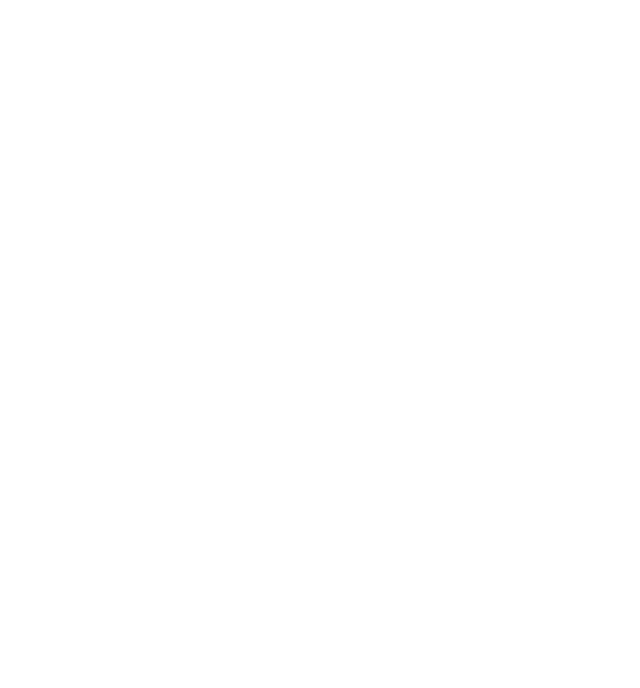
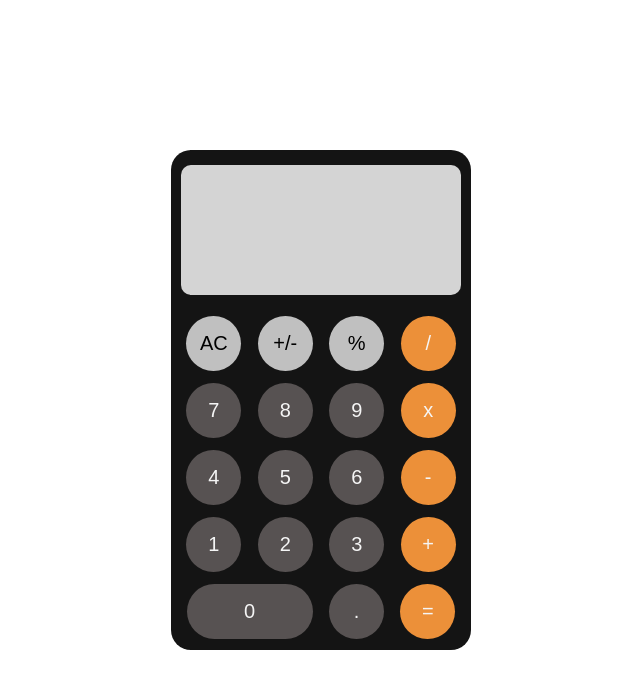
Before and after one commit to dhomimonteiro/Calculator-JS, a plain HTML site: page index.html in a window 1280 px wide. Shown: the whole page, without its empty margins (319-959 px from the left). Drawn offline with Linux system fonts and the light colour scheme.

Commit message:
config structure and style

```diff
--- a/index.html
+++ b/index.html
@@ -1,5 +1,6 @@
 <!DOCTYPE html>
 <html lang="en">
+
 <head>
     <meta charset="UTF-8">
     <meta name="viewport" content="width=device-width, initial-scale=1.0">
@@ -7,8 +8,44 @@
 
     <link rel="stylesheet" href="style.css">
 </head>
+
 <body>
-
+    <div class="calculadora-corpo" id="calculadora-corpo">
+        <div class="tela" id="tela">
+        </div>
+        <div class="botoes" id="botoes">
+            <div class="row1">
+                <button id="clear" class="clear">AC</button>
+                <button id="negative-positive" class="negative-positive">+/-</button>
+                <button id="percentage" class="percentage">%</button>
+                <button id="division" class="signals division">/</button>
+            </div>
+            <div class="row2">
+                <button id="num7" class="nums num7">7</button>
+                <button id="num8" class="nums num8">8</button>
+                <button id="num9" class="nums num9">9</button>
+                <button id="mult" class="signals mult">x</button>
+            </div>
+            <div class="row3">
+                <button id="num4" class="nums num4">4</button>
+                <button id="num5" class="nums num5">5</button>
+                <button id="num6" class="nums num6">6</button>
+                <button id="minus" class="signals minus">-</button>
+            </div>
+            <div class="row4">
+                <button id="num1" class="nums num1">1</button>
+                <button id="num2" class="nums num2">2</button>
+                <button id="num3" class="nums num3">3</button>
+                <button id="plus" class="signals plus">+</button>
+            </div>
+            <div class="row5">
+                <button id="zero" class="nums zero">0</button>
+                <button id="dot" class="dot">.</button>
+                <button id="equal" class="signals equal">=</button>
+            </div>
+        </div>
+    </div>
     <script src="./script.js"></script>
 </body>
+
 </html>
--- a/style.css
+++ b/style.css
@@ -2,4 +2,62 @@
     margin: 0;
     padding: 0;
     box-sizing: border-box;
+    font-family: Arial, Helvetica, sans-serif;
 }
+body{
+    height: 100vh;
+    display: flex;
+    justify-content: center;
+    align-items: center;
+}
+.calculadora-corpo{
+    background-color: #141414;
+    height: 500px;
+    width: 300px;
+    border-radius: 20px;
+    display: flex;
+    flex-direction: column;
+    align-items: center;
+}
+.tela{
+    height: 130px;
+    width: 280px;
+    background-color: rgb(212, 212, 212);
+    border-radius: 10px;
+    margin-top: 15px;
+}
+.botoes{
+    height: calc(90%-130px);
+    width: 300px;
+    margin-top: 15px;
+    display: flex;
+    flex-direction: column;
+    align-items: center;
+}
+.botoes button{
+    height: 55px;
+    width: 55px;
+    margin: 6px;
+    border: none;
+    border-radius: 500px;
+    font-size: 20px;
+    cursor: pointer;
+}
+button:hover{
+    opacity: 50%;
+}
+.nums, .dot{
+    background-color: #575252;
+    color: whitesmoke;
+}
+.signals {
+    background-color: #ec9039;
+    color: whitesmoke;
+}
+.clear, .negative-positive, .percentage{
+    background-color: rgb(192, 192, 192);
+}
+#zero{
+    width: 126px;
+    border-radius: 50px;
+}
```
